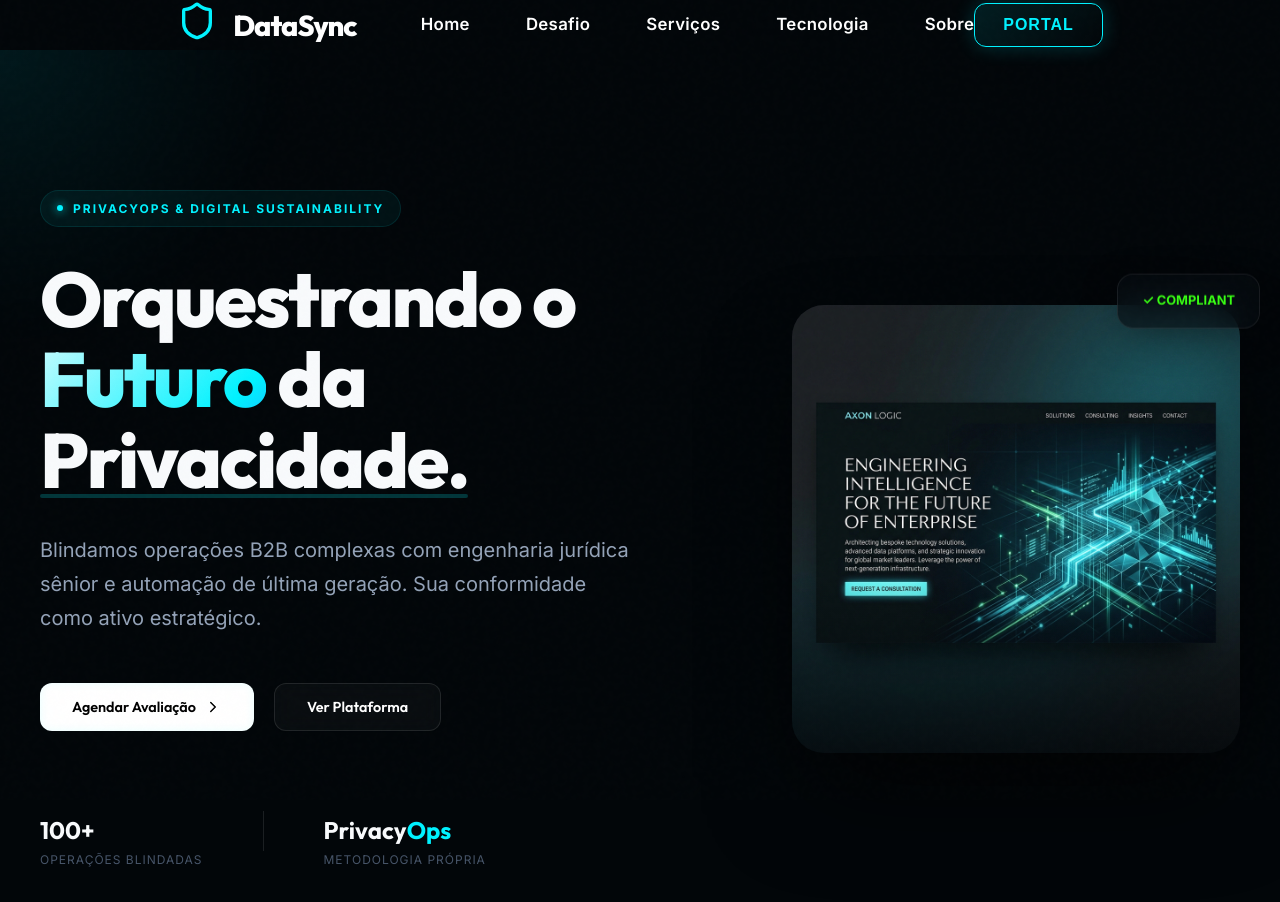
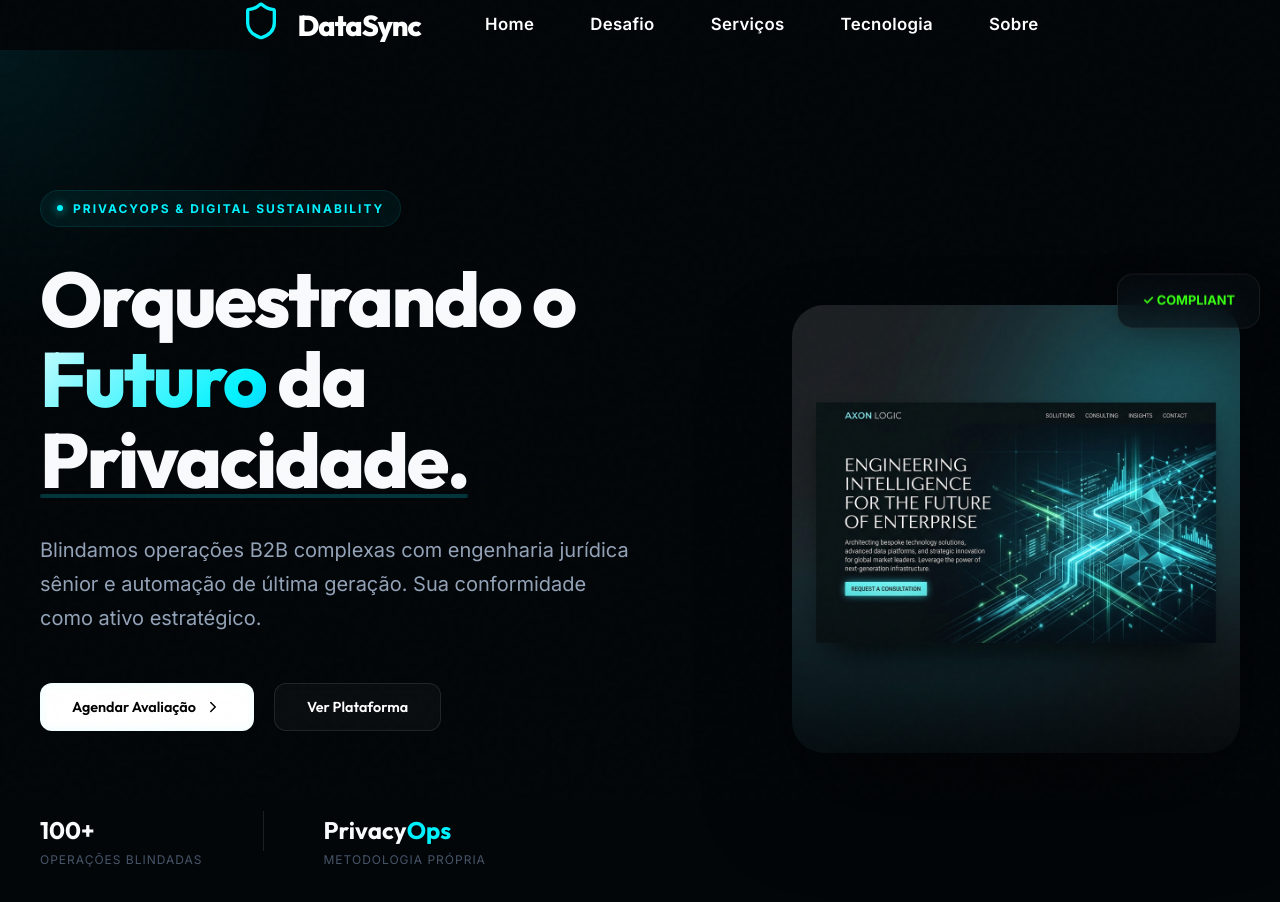
Before and after one commit to mantolatv-cmyk/datasync-dpo, a React (Vite) app: page / in a window 1280 px wide. Shown: the top 902 px of the page. Built offline with nearby package versions, Linux system fonts and the light colour scheme.

Commit message:
UI: Remove Portal button from Navbar

```diff
--- a/src/components/Navbar.jsx
+++ b/src/components/Navbar.jsx
@@ -89,35 +89,6 @@ const Navbar = () => {
 
         <div style={{ display: 'flex', alignItems: 'center', gap: '24px' }}>
           <button
-            style={{
-              background: 'linear-gradient(135deg, rgba(0,242,255,0.1), transparent)',
-              border: '1px solid var(--accent-cyan)',
-              color: 'var(--accent-cyan)',
-              padding: '12px 28px',
-              borderRadius: '12px',
-              fontSize: '1rem',
-              fontWeight: 700,
-              cursor: 'pointer',
-              display: 'none',
-              textTransform: 'uppercase',
-              letterSpacing: '1px',
-              boxShadow: '0 0 20px rgba(0,242,255,0.2)',
-              transition: 'all 0.3s ease'
-            }}
-            onMouseEnter={(e) => {
-              e.target.style.background = 'var(--accent-cyan)';
-              e.target.style.color = '#000';
-            }}
-            onMouseLeave={(e) => {
-              e.target.style.background = 'linear-gradient(135deg, rgba(0,242,255,0.1), transparent)';
-              e.target.style.color = 'var(--accent-cyan)';
-            }}
-            className="desktop-cta"
-          >
-            Portal
-          </button>
-
-          <button
             onClick={() => setMobileMenuOpen(!mobileMenuOpen)}
             style={{
               background: 'rgba(255,255,255,0.05)',
@@ -155,7 +126,6 @@ const Navbar = () => {
 
         @media (min-width: 768px) {
           .desktop-menu { display: flex !important; }
-          .desktop-cta { display: block !important; }
           .mobile-toggle { display: none !important; }
         }
         @media (max-width: 767px) {
```
